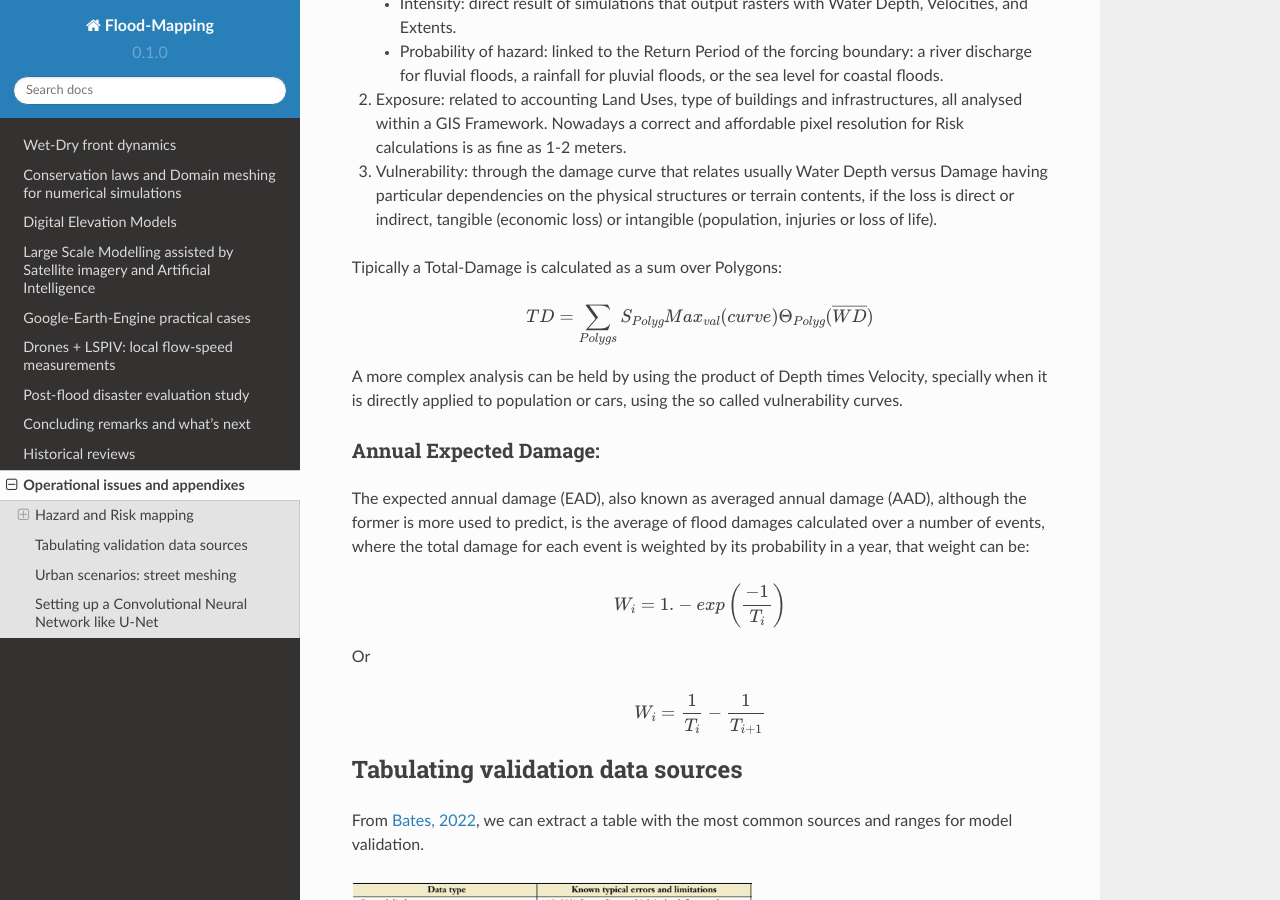
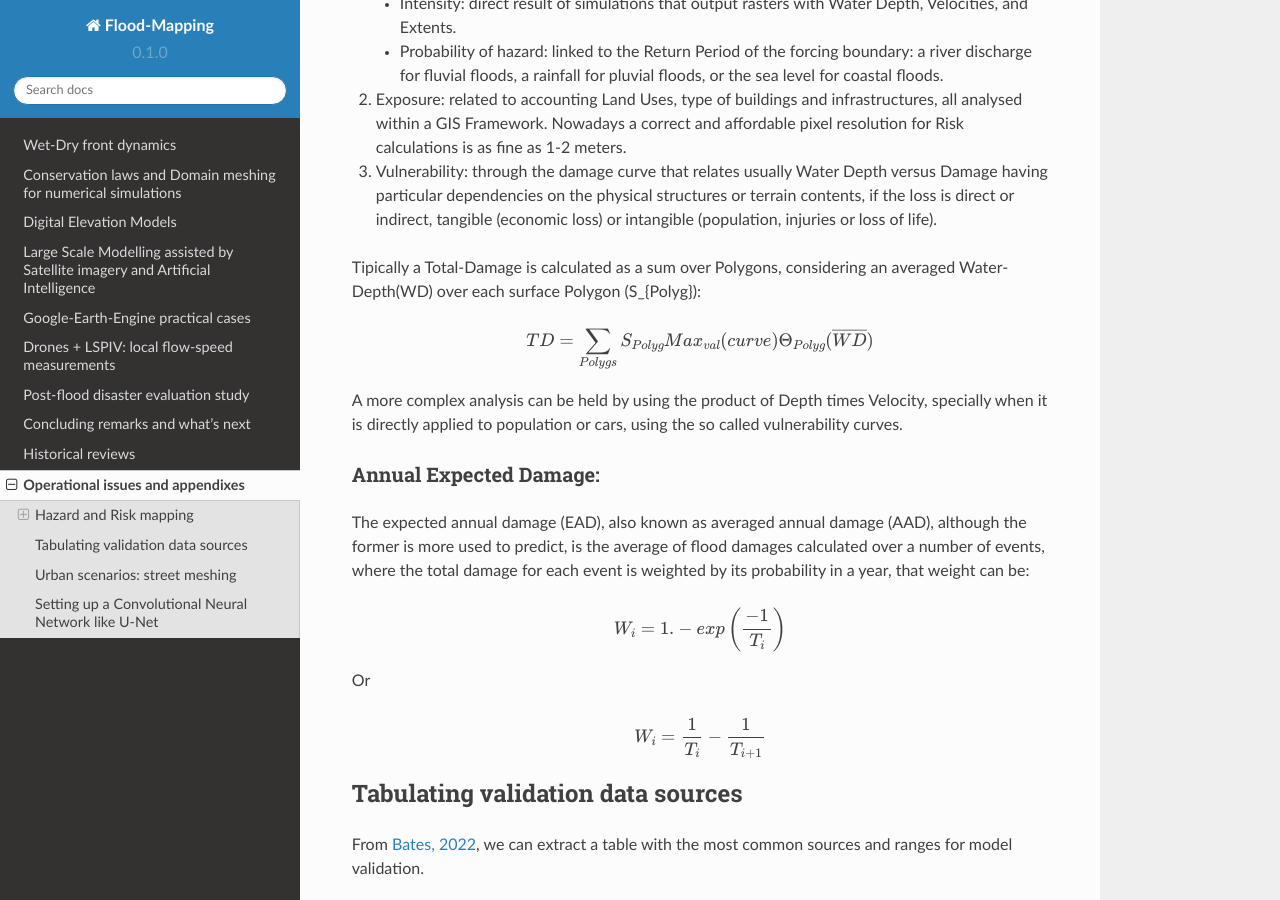
Before and after one commit to ivillamadrid/FloodMapping, a Sphinx documentation site: the page built from docs/source/operational_appx.rst, in a window 1280 px wide and 900 px high, scrolled down 440 px. Built offline with Sphinx 7.4.7 and the Read the Docs theme 2.0.0, drawn with Linux system fonts in a browser that asks for light colours.

Commit message:
Update operational_appx.rst

```diff
--- a/docs/source/operational_appx.rst
+++ b/docs/source/operational_appx.rst
@@ -20,7 +20,7 @@ The Risk is a function of Hazard, Exposure, and Vulnerability, being:
 
 #. Vulnerability: through the damage curve that relates usually Water Depth versus Damage having particular dependencies on the physical structures or terrain contents, if the loss is direct or indirect, tangible (economic loss) or intangible (population, injuries or loss of life).
 
-Tipically a Total-Damage is calculated as a sum over Polygons:
+Tipically a Total-Damage is calculated as a sum over Polygons, considering an averaged Water-Depth(WD) over each surface Polygon (S_{Polyg}):
 
 .. math::
 
```
